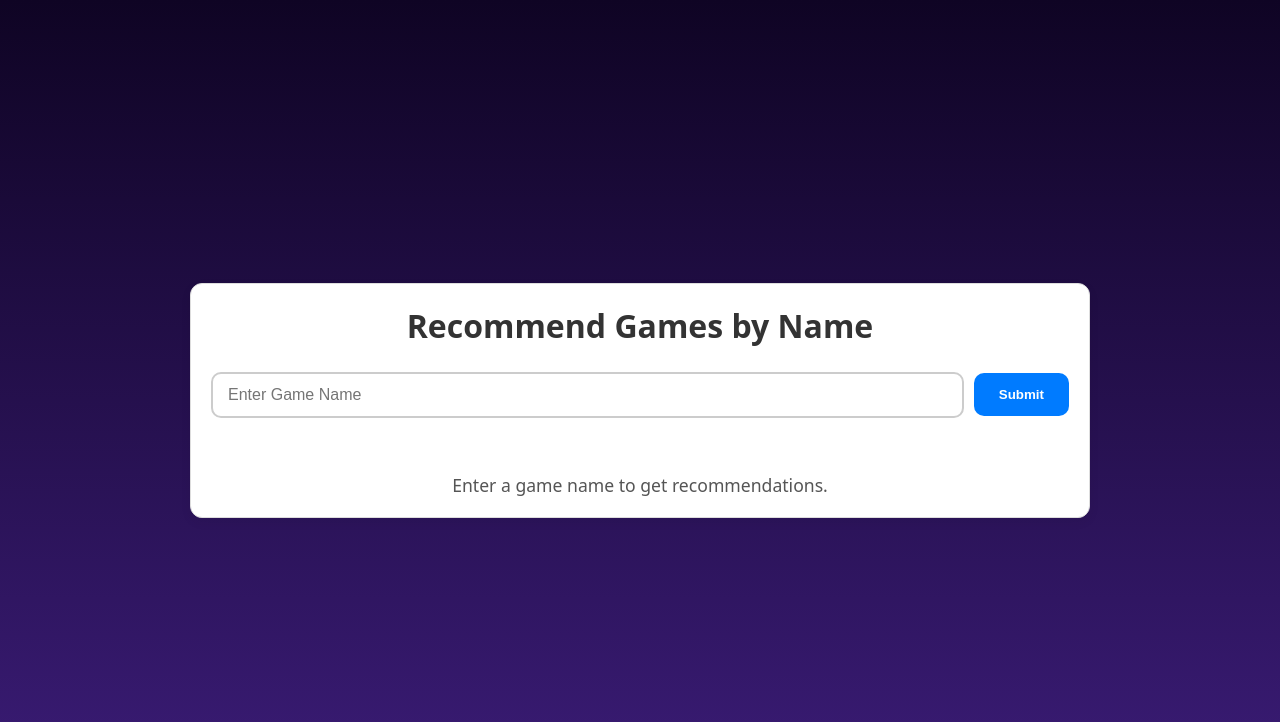
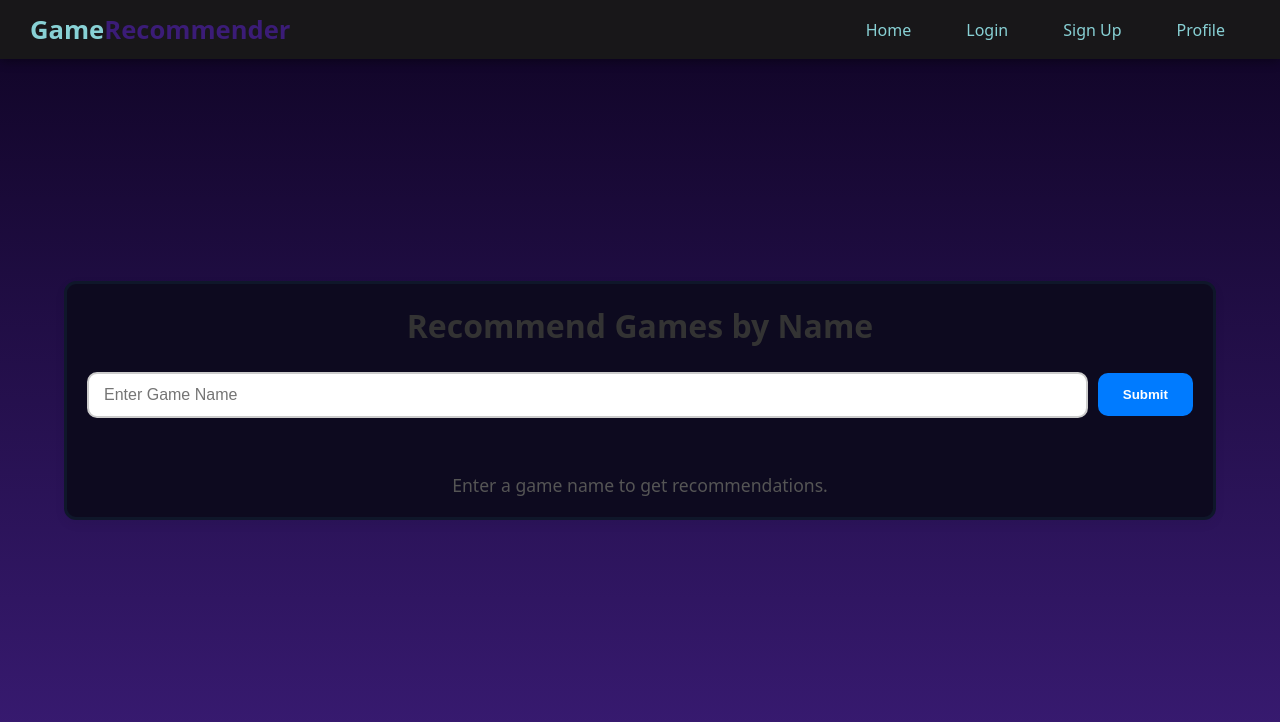
Before and after one commit to escatrix/GameRecommeder, a React (Create React App) app: page /RecomByName in a window 1280 px wide. Shown: the top 722 px of the page. Built offline with nearby package versions, Linux system fonts and the light colour scheme; a web font is replaced by a local one.

Commit message:
nah not last?

```diff
--- a/src/components/Navbar/Navbar.jsx
+++ b/src/components/Navbar/Navbar.jsx
@@ -22,7 +22,7 @@ const Navbar = () => {
 
       <ul className={`menu ${menuOpen ? "open" : ""}`}>
 
-        <li><Link to="/mlmodel">Try Now</Link></li>
+        <li><Link to="/">Home</Link></li>
         <li><Link to="/login">Login</Link></li>
         <li className="signup"><Link to="/signup">Sign Up</Link></li>
         <li><Link to="/profile">Profile</Link></li>
--- a/src/pages/RecomByFeatures/RecomByFeatures.css
+++ b/src/pages/RecomByFeatures/RecomByFeatures.css
@@ -14,8 +14,8 @@
     max-width: 900px;
     margin: 20px auto;
     padding: 20px;
-    background: linear-gradient( rgb(133, 97, 210) , white);
-    border: 1px solid #ddd;
+    background: #0D0A1F;
+    border: 1px solid #0F172A;
     border-radius: 12px;
 
     box-shadow: 0 4px 12px rgba(0, 0, 0, 0.05);
@@ -110,7 +110,7 @@ hr {
 
 
 .game-box {
-    background: #ffffff;
+    background: #16213D;
     border: 1px solid #ddd;
     border-radius: 8px;
     box-shadow: 0 2px 5px rgba(0, 0, 0, 0.05);
--- a/src/pages/RecomByFeatures/RecomByFeatures.jsx
+++ b/src/pages/RecomByFeatures/RecomByFeatures.jsx
@@ -1,7 +1,7 @@
 import React, { useState } from "react";
 import axios from "axios";
 import './RecomByFeatures.css';
-
+import Navbar from "../../components/Navbar/Navbar";
 import gameData from '../../game.json';
 
 
@@ -132,6 +132,7 @@ function RecomByFeatures() {
 
                         {gameResults.map((game, index) => (
                             <div key={index} className="game-box">
+
                                 {game.background_image && (
                                     <img src={game.background_image} alt={game.name} className="game-image" />
                                 )}
@@ -153,7 +154,9 @@ function RecomByFeatures() {
         );
     }
     return (
+
         <div className="badawala">
+            <Navbar className='navbar' />
             <div className="app-container">
                 <h1>Game Recommender</h1>
                 <p>Select your preferences below.</p>
--- a/src/pages/RecomByName/RecomByName.css
+++ b/src/pages/RecomByName/RecomByName.css
@@ -11,11 +11,11 @@
 
 .recom-container {
   width: 90%;
-  max-width: 900px;
+
   margin: 0 auto 50px auto;
   padding: 20px;
-  background: #ffffff;
-  border: 1px solid #ddd;
+  background: #0D0A1F;
+  border: 3px solid #0F172A;
   border-radius: 12px;
   text-align: center;
   box-shadow: 0 4px 12px rgba(0, 0, 0, 0.05);
@@ -90,7 +90,7 @@
 .searched-game-section {
   width: 100%;
   margin: 30px 0;
-  border-bottom: 2px solid #eee;
+  border-bottom: 2px solid #16213D;
   padding-bottom: 30px;
   display: flex;
   flex-direction: column;
@@ -123,7 +123,7 @@
 }
 
 .game-card {
-  background-color: #ffffff;
+  background-color: #16213D;
   border: 1px solid #ddd;
   border-radius: 8px;
   width: 280px;
--- a/src/pages/RecomByName/RecomByName.jsx
+++ b/src/pages/RecomByName/RecomByName.jsx
@@ -1,7 +1,7 @@
 import React, { useState } from "react";
 import axios from "axios";
 import "./RecomByName.css";
-
+import Navbar from "../../components/Navbar/Navbar";
 import gameData from '../../game.json';
 
 
@@ -57,6 +57,7 @@ export default function RecomByName() {
 
   return (
     <div className="badawala">
+      <Navbar className='navbar'/>
     <div className="recom-container">
       <h2 className="recom-title">Recommend Games by Name</h2>
 
```
Lines whose indentation alone changed are shown as unchanged.
